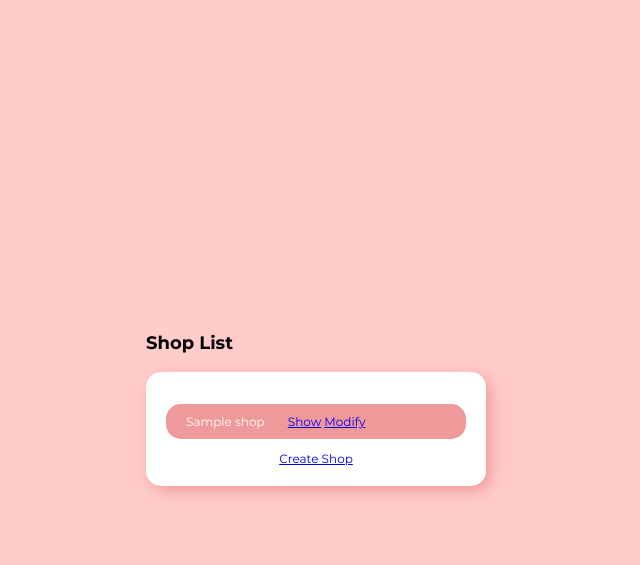
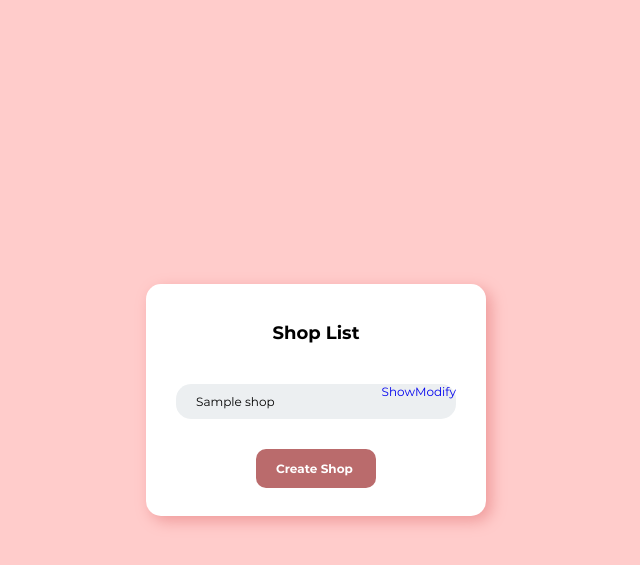
Before and after one commit to Casassarnau/ConfinAppCommerce, a Django app: a page that uses shop/templates/shoplist.html in a window 1280 px wide. Shown: the top 565 px of the page, without its empty margins (324-964 px from the left). Run offline with Django 3.2, Linux system fonts and the light colour scheme; a user stored in the database is signed in; tables that the repository leaves empty hold one stand-in row (values such as "Sample post").

Commit message:
Basic shop list set. Now, craving for icons

```diff
--- a/shop/templates/shoplist.html
+++ b/shop/templates/shoplist.html
@@ -2,16 +2,17 @@
 {% block content %}
 {% csrf_token %}
 
-<h3>Shop List</h3>
-<div>
 <form action="" method="post" enctype="multipart/form-data">
+    <h3>Shop List</h3>
 
 
-    <ul>
+    <ul class="shop-list">
     {% for shop in shops %}
-        <li style="display: inline-block;">{{ shop.name }} </li>
-        <a href="{% url 'show_shop' id=shop.id   %}" class="button">Show</a>
-        <a href="{% url 'modify_shop' id=shop.id   %}" class="button">Modify</a>
+        <div class="shop-row-container">
+            <li style="display: inline-block;">{{ shop.name }} </li>
+            <a href="{% url 'show_shop' id=shop.id   %}" class="button-iconic">Show</a>
+            <a href="{% url 'modify_shop' id=shop.id   %}" class="button-iconic">Modify</a>
+        </div>
 
     {% empty %}
         <li>No shops yet.</li>
@@ -21,6 +22,5 @@
     </ul>
 <a href="{% url 'add_shop' %}" class="button">Create Shop</a>
 </form>
-</div>
 
 {% endblock %}
--- a/static/forms.css
+++ b/static/forms.css
@@ -130,3 +130,49 @@ h3 {
     font-size: 18px;
 
 }
+
+.shop-list {
+    background-color: transparent;
+    color: black;
+    display: flex;
+    flex-wrap: wrap;
+}
+
+.shop-row-container  {
+    background-color: var(--secondary);
+    display: flex;
+    margin: 10px;
+    width: 100%;
+    border-radius: 15px;
+}
+
+.shop-row-container > li {
+    background-color:transparent;
+    width: 60%;
+}
+
+/*Button submit style*/
+.button {
+    width: 80px;
+    height: 15.5px;
+    background-color: var(--primary-dark);
+    color: white;
+    border: none;
+    cursor: pointer;
+    -webkit-transition: background-color ease 0.5s;
+    transition: background-color ease 0.5s;
+    font-weight: bold;
+    border-radius: 10px;
+    padding: 12px 20px;
+    margin: 8px 0;
+    text-decoration: none;
+}
+
+.button:hover {
+    background-color: var(--primary);
+    /*transition: ease 0.5s;*/
+}
+
+.shop-list a:hover, .shop-list a:visited, .shop-list a:link, .shop-list a:active {
+    text-decoration: none;
+}
```
